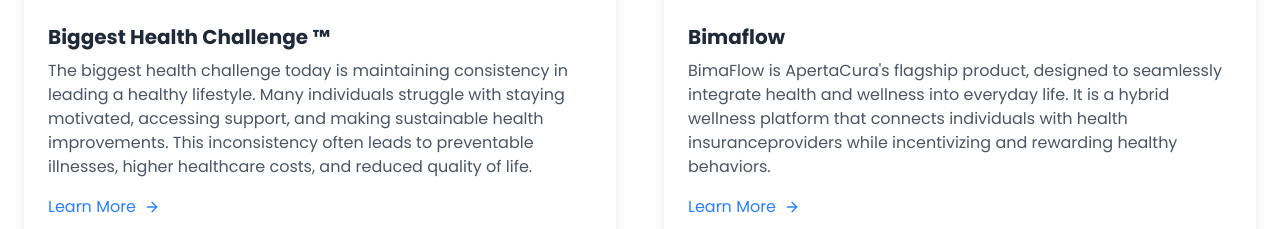
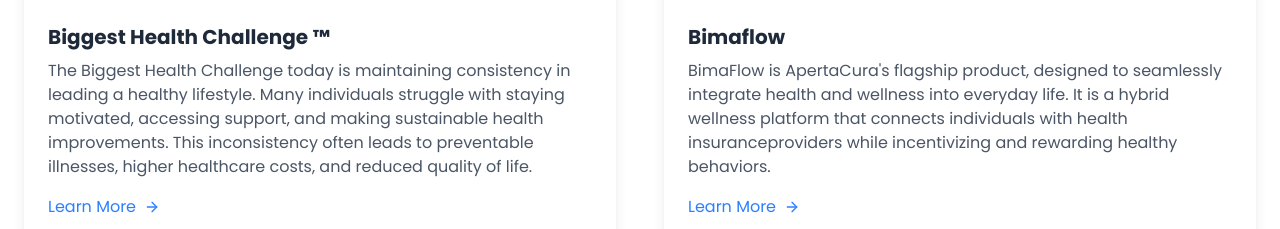
Before and after one commit to justinmihigo/apertacura, a React (Vite) app: page / in a window 1280 px wide. Shown: the part 841-1070 px from the top of the page. Built offline with nearby package versions, Linux system fonts and the light colour scheme.

Commit message:
ch(make the B,H,C capitalized)

```diff
--- a/src/components/Cards.tsx
+++ b/src/components/Cards.tsx
@@ -5,7 +5,7 @@
   const cardData = [
     {
       title: "Biggest Health Challenge ™",
-      description: "The biggest health challenge today is maintaining consistency in leading a healthy lifestyle. Many individuals struggle with staying motivated, accessing support, and making sustainable health improvements. This inconsistency often leads to preventable illnesses, higher healthcare costs, and reduced quality of life.",
+      description: "The Biggest Health Challenge today is maintaining consistency in leading a healthy lifestyle. Many individuals struggle with staying motivated, accessing support, and making sustainable health improvements. This inconsistency often leads to preventable illnesses, higher healthcare costs, and reduced quality of life.",
       imageUrl: bhc,
       link: "https://biggesthealthchallenge.com/",
     },
```
